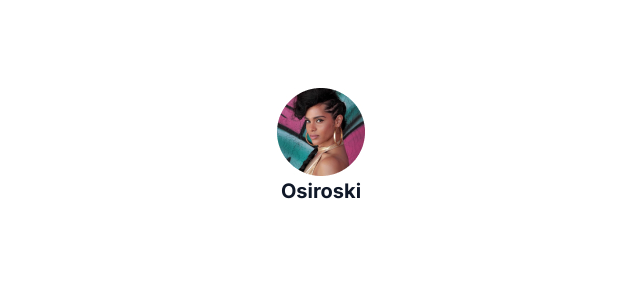
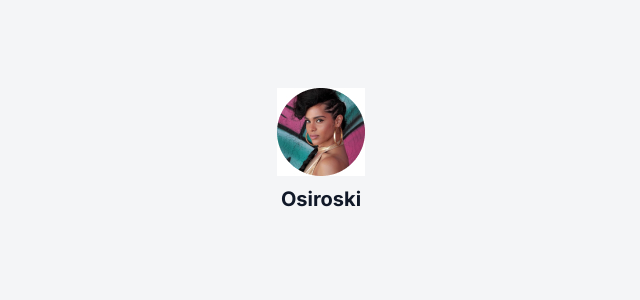
Before and after one commit to NoelOsiro/hngi, a React (Create React App) app: page / in a window 1280 px wide. Shown: the top 300 px of the page, without its empty margins (319-959 px from the left). Built offline with nearby package versions, Linux system fonts and the light colour scheme.

Commit message:
Changed background color

```diff
--- a/src/App.css
+++ b/src/App.css
@@ -15,18 +15,10 @@ font-style: normal;
 font-weight: 700;
 font-size: 20px;
 line-height: 30px;
-/* identical to box height, or 150% */
-
 text-align: center;
 
 /* Gray/900 */
 
 color: #101828;
 
-
-/* Inside auto layout */
-
-flex: none;
-order: 0;
-flex-grow: 1;
 }
--- a/src/App.tsx
+++ b/src/App.tsx
@@ -8,11 +8,11 @@ function App() {
     <Container >
       <div className='main-section p-4'>
         <Row>
-          <div className='profileImg '>
+          <div className='profileImg mb-2'>
             <img src={profpic} alt='' id='profile_img'/>
           </div>
-          <div id='twitter'>
-            Osiroski
+          <div className='text-center' >
+            <text id='twitter'>Osiroski</text>
           </div>
         </Row>
 
--- a/src/index.css
+++ b/src/index.css
@@ -5,6 +5,7 @@ body {
     sans-serif;
   -webkit-font-smoothing: antialiased;
   -moz-osx-font-smoothing: grayscale;
+  background-color: #F4F5F7!important;
 }
 
 code {
```
